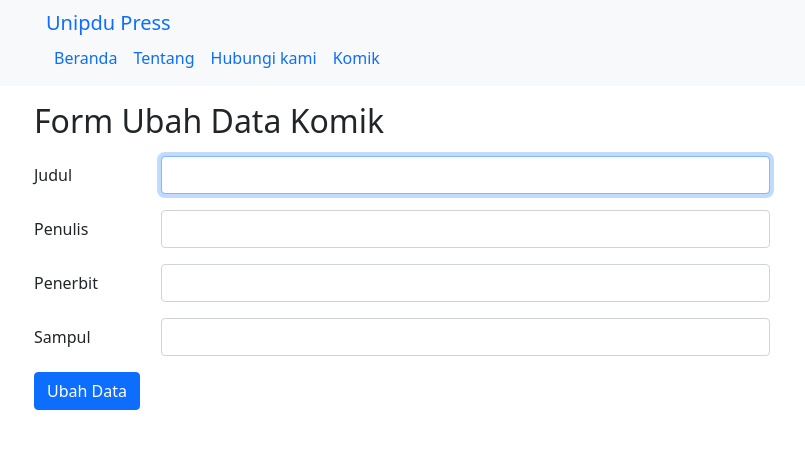
After one commit to DharmaAlamsyah/Pemograman-Web-2, a CodeIgniter 4 app: template ci4composer/app/Views/komik/edit.php in a window 1280 px wide. The commit adds this page. Shown: the top 449 px of the page, without its empty margins (48-853 px from the left). Run offline with PHP 8.4 and a stand-in for CodeIgniter, Linux system fonts and the light colour scheme; the template is opened without the code that fills it, so the values that code supplies are empty; some libraries are stand-ins or nearby versions.

Commit message:
update data in ci

```diff
--- a/ci4composer/app/Views/komik/detail.php
+++ b/ci4composer/app/Views/komik/detail.php
@@ -16,11 +16,12 @@
                             <h5 class="card-title"><?= $komik['judul']; ?></h5>
                             <p class="card-text"><b>Penulis : </b> <?= $komik['penulis']; ?></p>
                             <p class="card-text"><small class="text-body-secondary"><b>Penerbit : </b> <?= $komik['penerbit']; ?></small></p>
-                            <a href="" class="btn btn-warning">Ubah</a>
+
+                            <a href="/komik/edit/<?= $komik['slug']; ?>" class="btn btn-warning">Ubah</a>
 
                             <form action="/komik/<?= $komik['id']; ?>" method="post" class="d-inline">
                                 <?= csrf_field(); ?>
-                                <input type="hidden" name="_method" value="HAPUS">
+                                <input type="hidden" name="_method" value="DELETE">
                                 <button type="submit" class="btn btn-danger" onclick="return confirm('Apakah Anda Yakin?');">Hapus</button>
                             </form>
 
--- /dev/null
+++ b/ci4composer/app/Views/komik/edit.php
@@ -0,0 +1,59 @@
+<?= $this->extend('layout/template'); ?>
+
+<?= $this->section('content'); ?>
+<div class="container">
+    <div class="row">
+        <div class="col-8">
+            <h2 class="my-3">Form Ubah Data Komik</h2>
+            <form action="/komik/update/<?= $komik['id'] ?>" method="post">
+                <?= csrf_field() ?>
+                <input type="hidden" name="slug" value="<?= $komik['slug'] ?>">
+                <div class="row mb-3">
+                    <label for="judul" class="col-sm-2 col-form-label">Judul</label>
+                    <div class="col-sm-10">
+                        <input type="judul"
+                            class="form-control <?= ($validation->hasError('judul')) ? 'is-invalid' : ''; ?>" id="judul"
+                            name="judul" autofocus value="<?= (old('judul')) ? old('judul') : ''; $komik['judul'] ?>">
+                        <div class="invalid-feedback">
+                            <?= $validation->getError('judul'); ?>
+                        </div>
+                    </div>
+                </div>
+                <div class="row mb-3">
+                    <label for="penulis" class="col-sm-2 col-form-label">Penulis</label>
+                    <div class="col-sm-10">
+                        <input type="penulis" class="form-control <?= ($validation->hasError('penulis')) ? 'is-invalid' : ''; ?>" id="penulis"
+                        name="penulis" value="<?= (old('penulis')) ? old('penulis') : ''; $komik['penulis'] ?>">
+                        <div class="invalid-feedback">
+                            <?= $validation->getError('penulis'); ?>
+                        </div>
+                    </div>
+                </div>
+                <div class="row mb-3">
+                    <label for="penerbit" class="col-sm-2 col-form-label">Penerbit</label>
+                    <div class="col-sm-10">
+                        <input type="text" class="form-control <?= ($validation->hasError('penerbit')) ? 'is-invalid' : ''; ?>" id="penerbit"
+                        name="penerbit" value="<?= (old('penerbit')) ? old('penerbit') : ''; $komik['penerbit'] ?>">
+                        <div class="invalid-feedback">
+                            <?= $validation->getError('penerbit'); ?>
+                        </div>
+                    </div>
+                </div>
+                <div class="row mb-3">
+                    <label for="sampul" class="col-sm-2 col-form-label">Sampul</label>
+                    <div class="col-sm-10">
+                        <input type="text" class="form-control" id="sampul"
+                        name="sampul" value="<?= (old('sampul')) ? old('sampul') : ''; $komik['sampul'] ?>">
+                        <div class="invalid-feedback">
+                            <?= $validation->getError('sampul'); ?>
+                        </div>
+                    </div>
+                </div>
+
+                <button type="submit" class="btn btn-primary">Ubah Data</button>
+            </form>
+        </div>
+    </div>
+</div>
+
+<?= $this->endSection(); ?>
```
Also changed, not shown: ci4composer/app/Controllers/Komik.php (+70 -0 lines).
